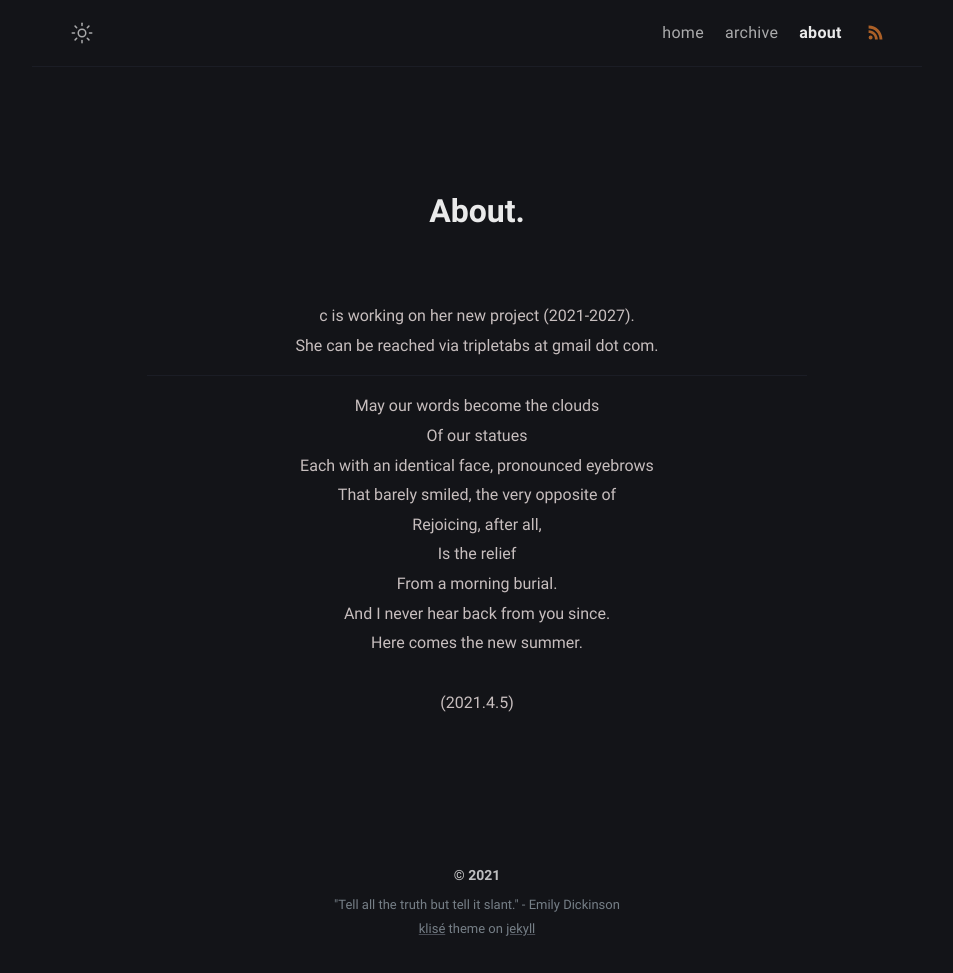
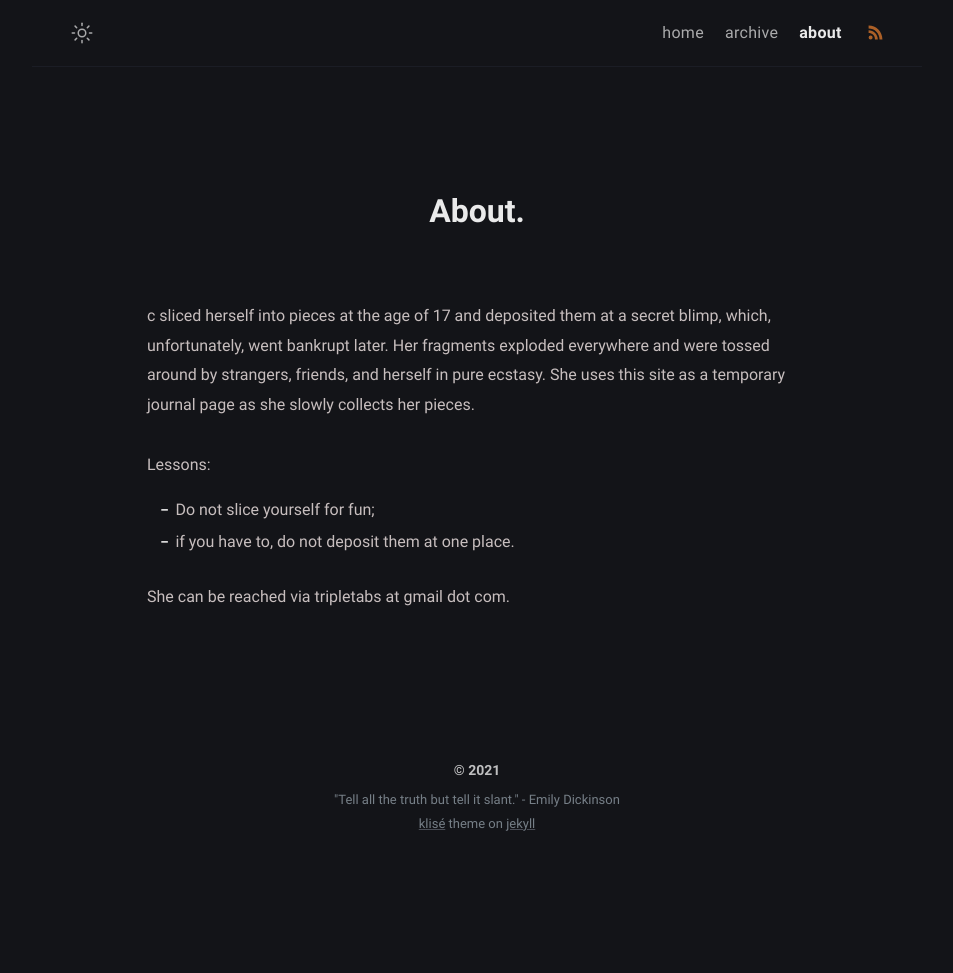
Before and after one commit to yijingch/afistforair.github.io, a Jekyll site: the page built from about.md, in a window 1280 px wide. Shown: the whole page, without its empty margins (163-1116 px from the left). Built offline with Jekyll 4.4.1, drawn with Linux system fonts in a browser that asks for light colours; after the commit the page ends 900 px from its top, so only the background shows below that.

Commit message:
modify about

```diff
--- a/about.md
+++ b/about.md
@@ -5,19 +5,10 @@ layout: page
 comments: false
 ---
 
-<p style="text-align: center;">c is working on her new project (2021-2027).<br>
-She can be reached via tripletabs at gmail dot com.</p>
+c sliced herself into pieces at the age of 17 and deposited them at a secret blimp, which, unfortunately, went bankrupt later. Her fragments exploded everywhere and were tossed around by strangers, friends, and herself in pure ecstasy. She uses this site as a temporary journal page as she slowly collects her pieces.
 
-----
+Lessons:
+- Do not slice yourself for fun;
+- if you have to, do not deposit them at one place.
 
-<p style="text-align: center;">May our words become the clouds<br>
-Of our statues<br>
-Each with an identical face, pronounced eyebrows<br>
-That barely smiled, the very opposite of<br>
-Rejoicing, after all,<br>
-Is the relief<br>
-From a morning burial.<br>
-And I never hear back from you since.<br>
-Here comes the new summer.</p>
-
-<p style="text-align: center;">(2021.4.5)</p>
+She can be reached via tripletabs at gmail dot com.
```
